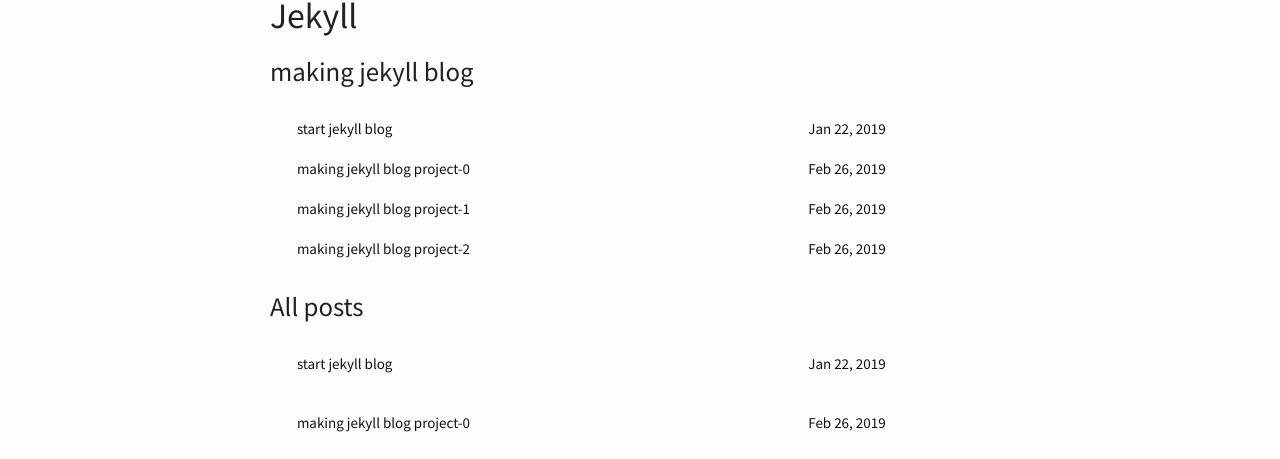
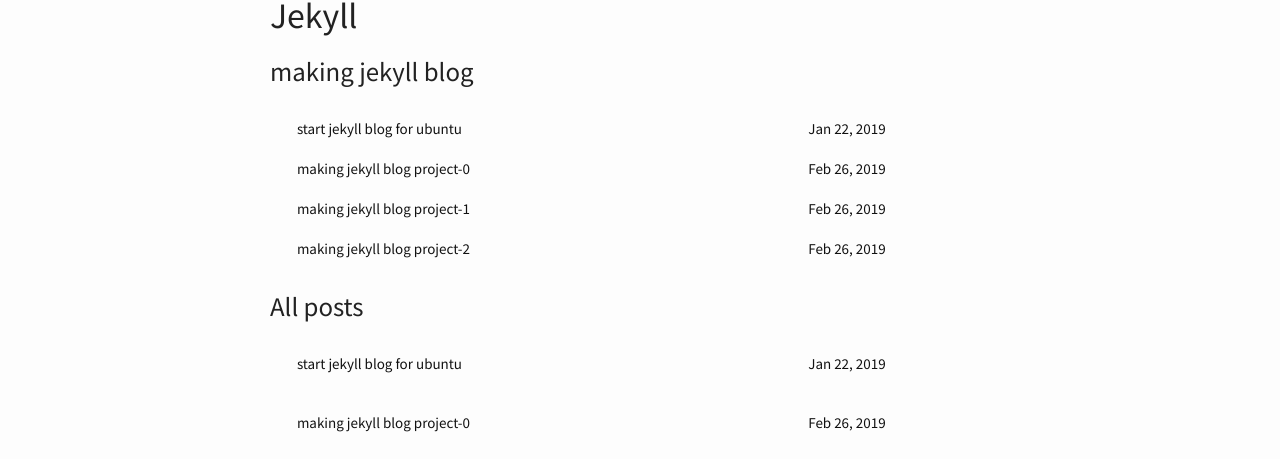
Before and after one commit to omnyx2/omnyx2.github.io, a Jekyll site: the page built from _studypage/Jekyll.md, in a window 1280 px wide. Shown: the part 169-628 px from the top of the page. Built offline with Jekyll 4.4.1, drawn with Linux system fonts in a browser that asks for light colours; comment, search, counter and statistics services are not loaded.

Commit message:
Update 2019-01-22-en-start-git-blog.md

```diff
--- a/_programming/2019-01-22-en-start-git-blog.md
+++ b/_programming/2019-01-22-en-start-git-blog.md
@@ -1,10 +1,10 @@
 ---
 lang: "en"
-ref: "start jekyll blog"
+ref: "start jekyll blog for ubuntu"
 layout: post_relate
 big-title: "programming"
 middle-title: "making jekyll blog"
-small-title: "start jekyll blog"
+small-title: "start jekyll blog for ubuntu"
 field:
   - jekyll
 relate:
```
